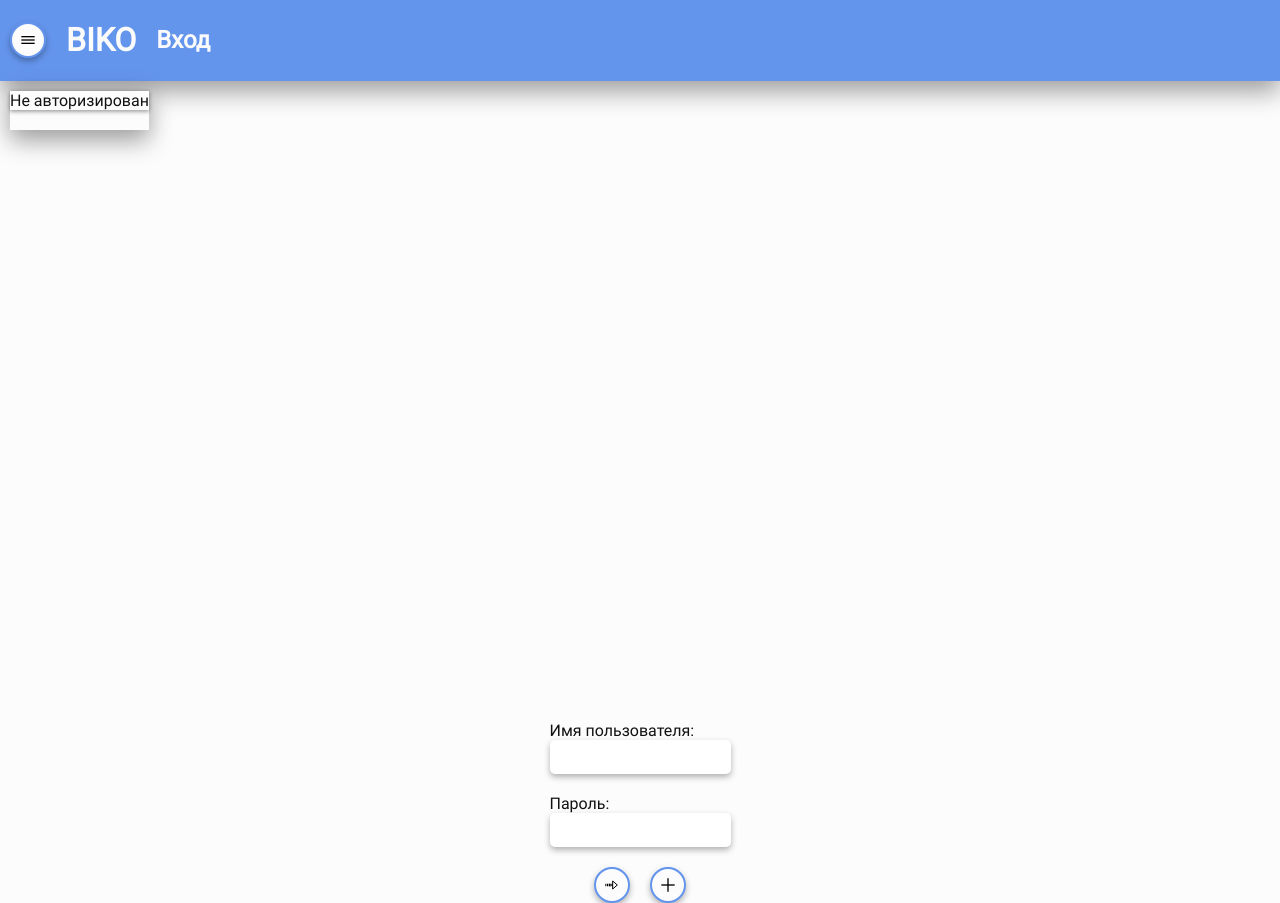
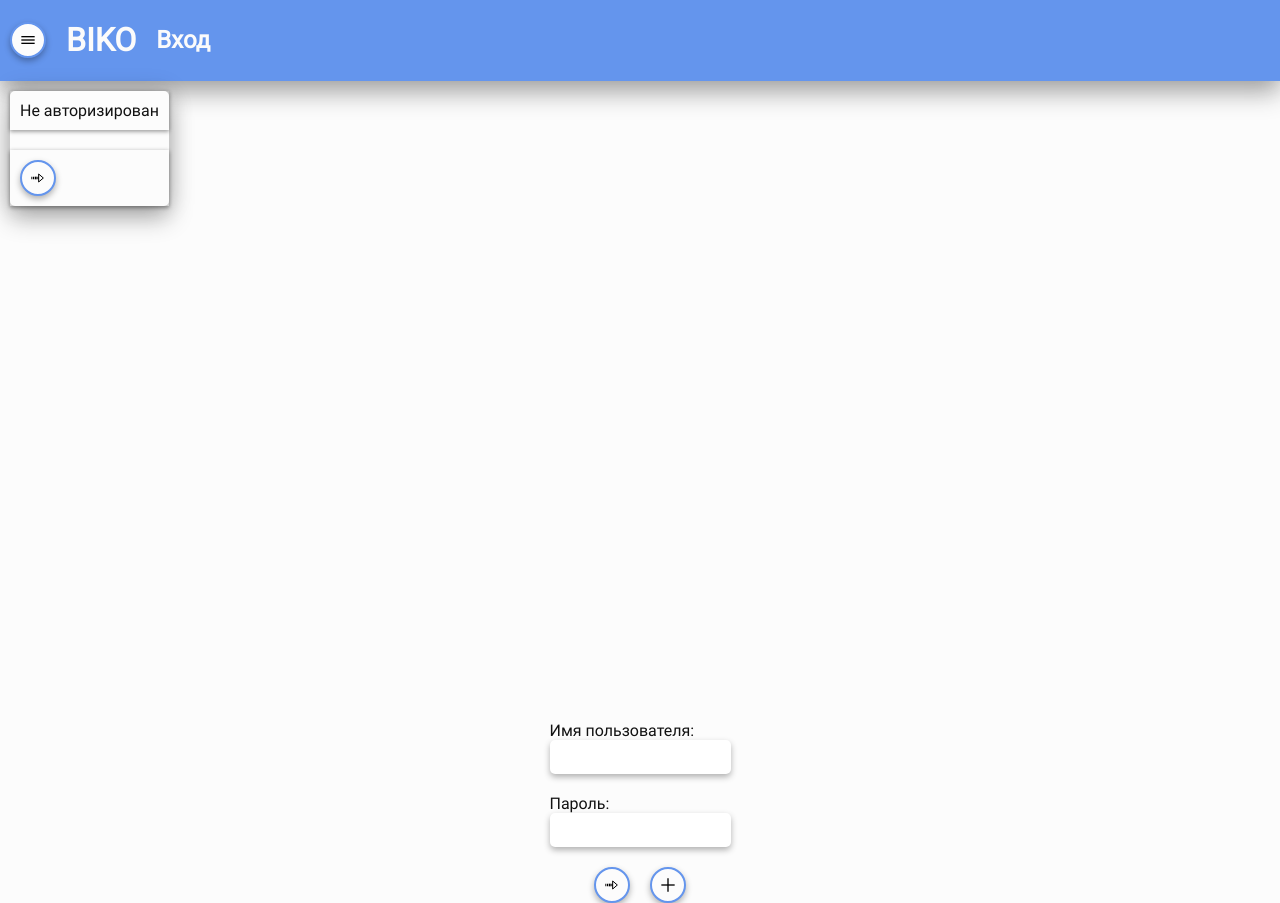
Before and after one commit to Vlad1m1ru5/BiKo-exchanger-ui-ssr, a React app: page /login in a window 1280 px wide. Both pictures are taken after a click on the button 28 px from the left and 40 px from the top of the page. Built offline with nearby package versions, Linux system fonts and the light colour scheme.

Commit message:
menu
sidebar menu check for auth

```diff
--- a/src/client/components/box.tsx
+++ b/src/client/components/box.tsx
@@ -1,7 +1,15 @@
 import styled from "styled-components";
 
-const Box = styled.div<{ theme: Theme }>`
-  box-shadow: ${({ theme }) => theme.box.shadow.top};
+const Box = styled.div<{
+  level: 'bottom' | 'middle' | 'top',
+  theme: Theme
+}>`
+  box-shadow: ${({ level, theme }) => theme.box.shadow[level]};
+  width: 100%;
+
+  & > * {
+    margin: ${({ theme }) => theme.atom.margin};
+  }
 `
 
 export default Box
--- a/src/client/components/group.tsx
+++ b/src/client/components/group.tsx
@@ -5,7 +5,6 @@ const Group = styled.div<{
   theme: Theme
 }>`
   align-items: center;
-  border-radius: ${({ theme }) => theme.atom.radius};
   display: flex;
   flex-direction: ${({ direction }) => direction};
 
--- a/src/client/components/sidebar.tsx
+++ b/src/client/components/sidebar.tsx
@@ -2,6 +2,7 @@ import styled from 'styled-components'
 
 const Sidebar = styled.div<{ isVisible: boolean, theme: Theme }>`
   background-color: ${({ theme }) => theme.brand.background};
+  border-radius: ${({ theme }) => theme.atom.radius};
   box-shadow: ${({ theme }) => theme.box.shadow.middle};
   position: absolute;
   margin: ${({ theme }) => theme.atom.margin};
--- a/src/client/templates/sidebar-menu.tsx
+++ b/src/client/templates/sidebar-menu.tsx
@@ -1,35 +1,74 @@
 import Box from 'client/components/box'
+import Button from 'client/components/button'
+import Icon from 'client/components/icon'
 import Group from 'client/components/group'
 import React from 'react'
 import Sidebar from 'client/components/sidebar'
+import Title from 'client/components/title'
+import actions from 'store/actions'
+import svgArrow from 'assets/icons/Arrow.svg'
+import svgExit from 'assets/icons/Exit.svg'
 import { connect } from 'react-redux'
+import { useHistory } from 'react-router-dom'
 
 interface Props {
   authority: string
   isOpenMenu: boolean
+  setAuthority: any
 }
 
 const SidebarMenu: React.FC<Props> = ({
   authority,
-  isOpenMenu
-}) => (
+  isOpenMenu,
+  setAuthority
+}) => {
+  const history = useHistory()
+
+  const goToLogin = () => {
+    history.push('/login')
+  }
+
+  const clickExit = () => {
+    setAuthority('')
+  }
+
+  return (
     <Sidebar isVisible={isOpenMenu}>
       <Group direction='column'>
-      <Box>
+        <Box level='top'>
+          <Group direction='row'>
             {authority || 'Не авторизирован'}
+          </Group>
         </Box>
-      {!!(authority) && (
-        <div>{authority}</div>
+        <Box level='top'>
+          <Group direction='row'>
+            {!authority && (
+              <Title title='Войти'>
+                <Button onClick={goToLogin}>
+                  <Icon src={svgArrow} />
+                </Button>
+              </Title>
             ) || (
-        <div></div>
+              <Title title='Выйти'>
+                <Button onClick={clickExit}>
+                  <Icon src={svgExit} />
+                </Button>
+              </Title>
             )}
+          </Group>
+        </Box>
       </Group>
     </Sidebar>
   )
+}
 
 const mapStateToProps = ({ authority, isOpenMenu }: Store) => ({
   authority,
   isOpenMenu
 })
 
-export default connect(mapStateToProps)(SidebarMenu)
+const mapDispatchToProps = {
+  setAuthority: actions.setAuthority
+}
+
+export default connect(mapStateToProps, mapDispatchToProps)(SidebarMenu)
--- a/src/store/actions.ts
+++ b/src/store/actions.ts
@@ -2,7 +2,7 @@ const createAction: ActionCreator = <T extends string, P>(type: T, payload: P) =
   payload === undefined ? { type } : { type, payload }
 )
 
-const setAuthority = (credentials: Credentials) => createAction('SET_AUTHORITY', 'user')
+const setAuthority = (authority: string) => createAction('SET_AUTHORITY', authority)
 const setIsOpenMenu = () => createAction('SET_IS_OPEN_MENU')
 const setUserName = (userName: string) => createAction('SET_USER_NAME', userName);
 const setUserPassword = (userPassword: string) => createAction('SET_USER_PASSWORD', userPassword)
```
Lines whose indentation alone changed are shown as unchanged.
